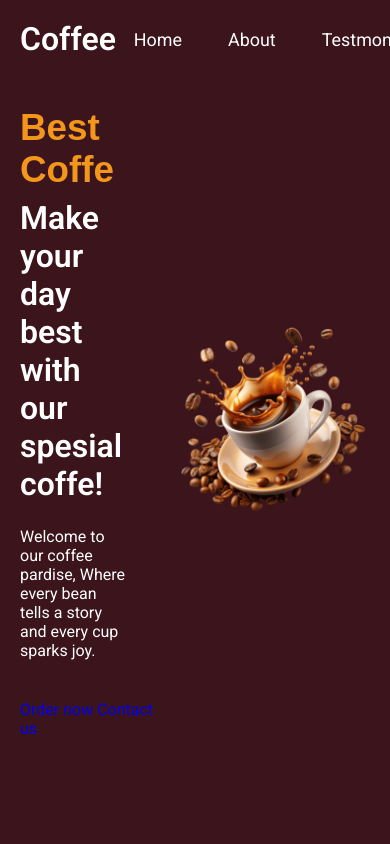
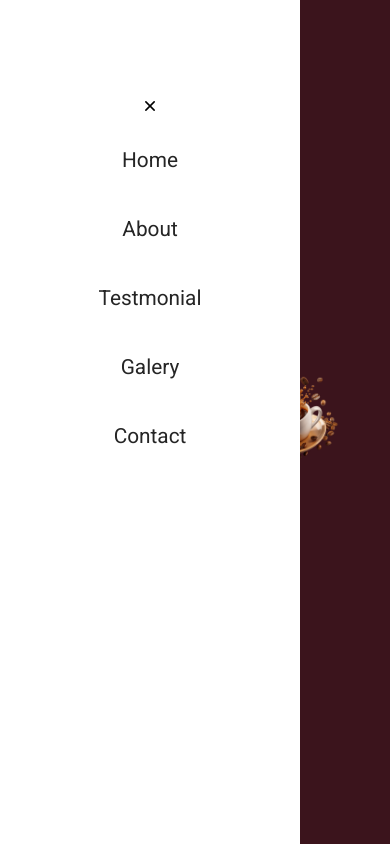
Before and after one commit to Negar-karimi9023/Front-end-Exercises, a website: page HomePage/index.html in a window 390 px wide. Drawn offline with Linux system fonts and the light colour scheme; files that its build step writes are made by us from their sources; files whose address does not match are found by name; a web font is replaced by a local one.

Commit message:
Menu-Responsive mode style1

```diff
--- a/HomePage/index.html
+++ b/HomePage/index.html
@@ -4,6 +4,10 @@
     <meta charset="UTF-8" />
     <meta name="viewport" content="width=device-width, initial-scale=1.0" />
     <title>Document</title>
+    <link
+      rel="stylesheet"
+      href="https://cdnjs.cloudflare.com/ajax/libs/font-awesome/7.0.1/css/all.min.css"
+    />
     <link rel="stylesheet" href="./HomePage/style.css" />
   </head>
   <body>
@@ -12,6 +16,7 @@
       <nav class="navbar section-content">
         <a href="#" class="nav-logo"> <h2 class="logo-text">Coffee</h2> </a>
         <ul class="nav-menu">
+          <button id="menu-close-button" class="fas fa-times"></button>
           <li class="nav-item"><a href="#" class="nav-link">Home</a></li>
           <li class="nav-item"><a href="#" class="nav-link">About</a></li>
           <li class="nav-item"><a href="#" class="nav-link">Testmonial</a></li>
--- a/HomePage/style.css
+++ b/HomePage/style.css
@@ -131,10 +131,62 @@ header .navbar .nav-link:hover {
   max-width: 70%;
   margin: 24px 0 40px;
 }
-/* .hero-section .hero-details .button {
+.hero-section .buttons {
+  display: flex;
+  gap: 20px;
+}
+
+.hero-section .hero-details .button {
   padding: 10px 26px;
   color: var(--primary-color);
-  border-radius: 2px solid transparent;
-} */
+  border-radius: var(--border-radius-m);
+  background: var(--secondary-color);
+  font-weight: var(--font-weight-medium);
+  border: 2px solid transparent;
+  transition: 0.3 ease;
+}
+.hero-section .hero-details .button:hover,
+.hero-section .hero-details .contact-us {
+  color: var(--white-color);
+  background: transparent;
+  border-color: var(--white-color);
+}
 
-/* Image */
+.hero-section .hero-details .contact-us:hover {
+  color: var(--primary-color);
+  background: var(--secondary-color);
+  border-color: var(--secondary-color);
+}
+
+.hero-section .hero-image-wrapper {
+  max-width: 500px;
+  margin-right: 30px;
+}
+
+@media screen and (max-width: 900px) {
+  :root {
+    --font-size-m: 1rem;
+    --font-size-l: 1.3rem;
+    --font-size-xl: 1.5rem;
+    --font-size-xxl: 1.8rem;
+  }
+  .navbar .nav-menu {
+    display: block;
+    position: fixed;
+    top: 0;
+    left: 0;
+    width: 300px;
+    height: 100%;
+    background: var(--white-color);
+    display: flex;
+    flex-direction: column;
+    align-items: center;
+    padding-top: 100px;
+  }
+  .navbar .nav-menu .nav-link {
+    color: var(--dark-color);
+    font-size: var(--font-size-l);
+    display: block;
+    margin-top: 15px;
+  }
+}
```
